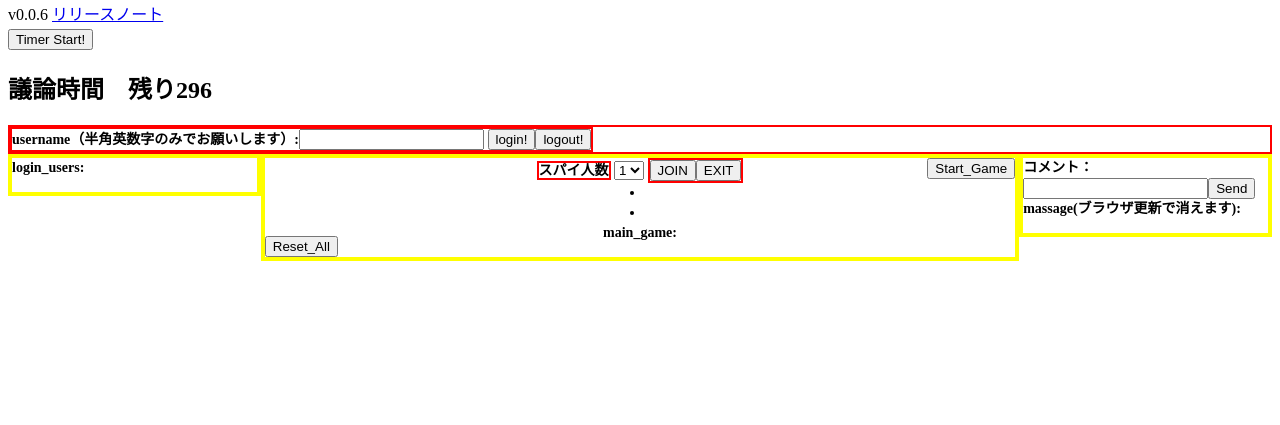
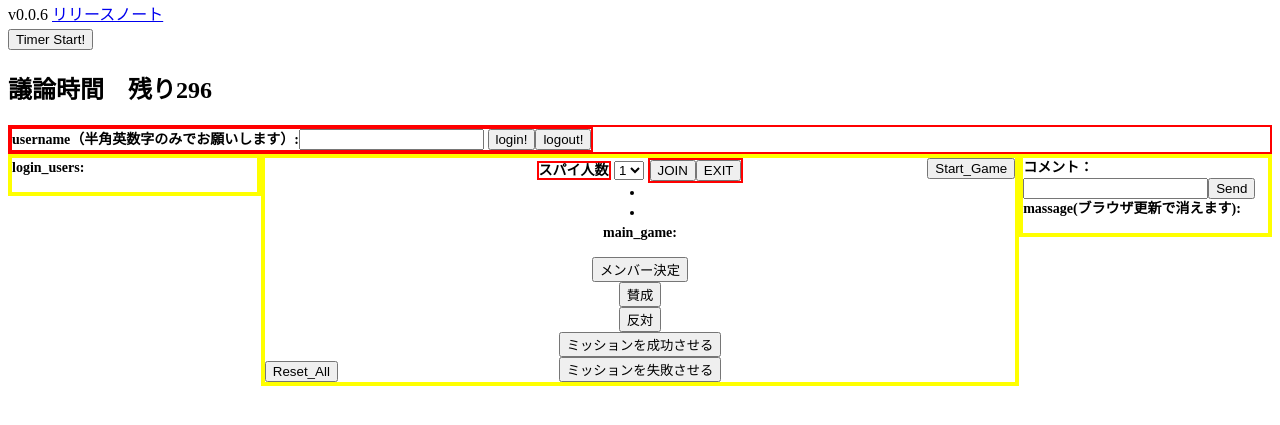
Before and after one commit to s1maPUTTY0/lonelypopaye, a website: page index.html in a window 1280 px wide. Shown: the part 79-504 px from the top of the page. Drawn offline with nearby package versions, Linux system fonts and the light colour scheme; no server answers.

Commit message:
member and buttan

```diff
--- a/index.html
+++ b/index.html
@@ -143,6 +143,21 @@
             <li id = 'game_status'></li>
             main_game:
             <ul id="join_members"></ul>
+            <form action="" id="Smember">
+                      <button type="submit" class="submit" id="Smember">メンバー決定</button>
+            </form>
+            <form action="" id="Vote_A">
+                      <button type="submit" class="submit" id="Vote_A">賛成</button>
+            </form>
+            <form action="" id="Vote_O">
+                      <button type="submit" class="submit" id="Vote_O">反対</button>
+            </form>
+            <form action="" id="Mission_S">
+                      <button type="submit" class="submit" id="Mission_S">ミッションを成功させる</button>
+            </form>
+            <form action="" id="Mission_F">
+                      <button type="submit" class="submit" id="Mission_F">ミッションを失敗させる</button>
+            </form>
         </div>
 
         <div class="chat_space">
@@ -220,8 +235,7 @@
                 console.log(data);
             });
             $('#Timer').submit(() => {
-                socket.emit('Timer')
-
+                socket.emit('Timer');
                 return false;
             });
             socket.on('Timer',() => {
```
